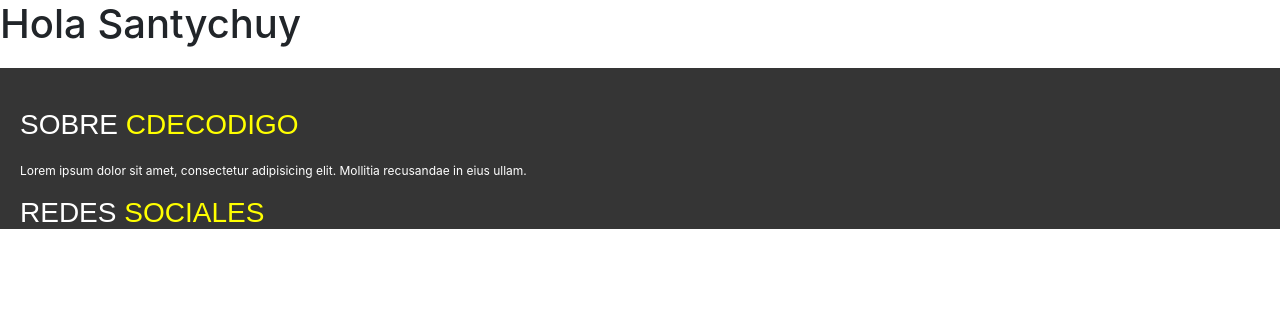
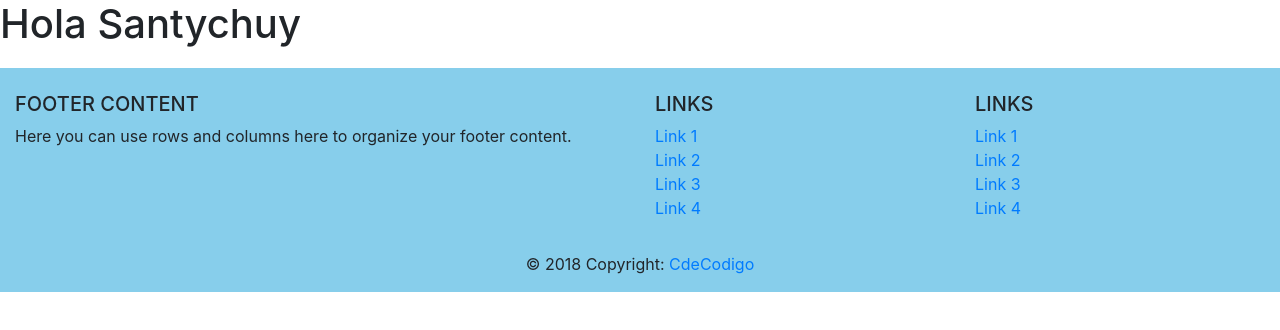
Before and after one commit to cdecodigo/pagina, a plain HTML site: page index.html in a window 1280 px wide. Drawn offline with nearby package versions, Linux system fonts and the light colour scheme.

Commit message:
- C&P de Bootstrap

```diff
--- a/index.html
+++ b/index.html
@@ -13,25 +13,89 @@
 <body>
     <h1>Hola Santychuy</h1>
 
-    <footer>
-        <div class="contenedor">
-            <div class="footer-informacion">
-                <h3>Sobre <span>CdeCodigo</span></h3>
-                <p>Lorem ipsum dolor sit amet, consectetur adipisicing elit. Mollitia recusandae in eius ullam.</p>
+    <!-- Footer -->
+    <footer class="page-footer font-small blue pt-4">
+
+        <!-- Footer Links -->
+        <div class="container-fluid text-center text-md-left">
+
+            <!-- Grid row -->
+            <div class="row">
+
+                <!-- Grid column -->
+                <div class="col-md-6 mt-md-0 mt-3">
+
+                    <!-- Content -->
+                    <h5 class="text-uppercase">Footer Content</h5>
+                    <p>Here you can use rows and columns here to organize your footer content.</p>
+
+                </div>
+                <!-- Grid column -->
+
+                <hr class="clearfix w-100 d-md-none pb-3">
+
+                <!-- Grid column -->
+                <div class="col-md-3 mb-md-0 mb-3">
+
+                    <!-- Links -->
+                    <h5 class="text-uppercase">Links</h5>
+
+                    <ul class="list-unstyled">
+                        <li>
+                            <a href="#!">Link 1</a>
+                        </li>
+                        <li>
+                            <a href="#!">Link 2</a>
+                        </li>
+                        <li>
+                            <a href="#!">Link 3</a>
+                        </li>
+                        <li>
+                            <a href="#!">Link 4</a>
+                        </li>
+                    </ul>
+
+                </div>
+                <!-- Grid column -->
+
+                <!-- Grid column -->
+                <div class="col-md-3 mb-md-0 mb-3">
+
+                    <!-- Links -->
+                    <h5 class="text-uppercase">Links</h5>
+
+                    <ul class="list-unstyled">
+                        <li>
+                            <a href="#!">Link 1</a>
+                        </li>
+                        <li>
+                            <a href="#!">Link 2</a>
+                        </li>
+                        <li>
+                            <a href="#!">Link 3</a>
+                        </li>
+                        <li>
+                            <a href="#!">Link 4</a>
+                        </li>
+                    </ul>
+
+                </div>
+                <!-- Grid column -->
+
             </div>
+            <!-- Grid row -->
 
-            <div class="menu">
-                <h3>Redes <span>Sociales</span></h3>
-                <nav class="redes-sociales">
-                    <a href="#"><i class="fa fa-facebook" aria-hidden="true"></i></a>
-                    <a href="#"><i class="fa fa-twitter" aria-hidden="true"></i></a>
-                    <a href="#"><i class="fa fa-pinterest" aria-hidden="true"></i></a>
-                    <a href="#"><i class="fa fa-youtube-play" aria-hidden="true"></i></a>
-                    <a href="#"><i class="fa fa-instagram" aria-hidden="true"></i></a>
-                </nav>
-            </div>
         </div>
+        <!-- Footer Links -->
+
+        <!-- Copyright -->
+        <div class="footer-copyright text-center py-3">© 2018 Copyright:
+            <a href=#>CdeCodigo</a>
+        </div>
+        <!-- Copyright -->
+
     </footer>
+    <!-- Footer -->
 
 </body>
 </html>
--- a/main.css
+++ b/main.css
@@ -1,5 +1,5 @@
 footer{
-    background-color: #353535;
+    background-color: skyblue;
     padding-top: 40px;
     margin-top: 20px;
 }
```
